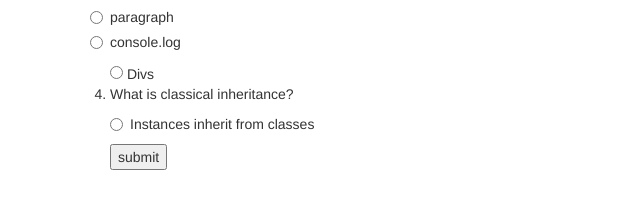
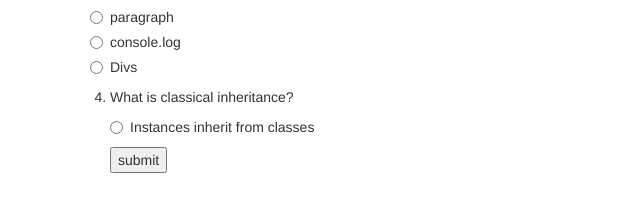
Before and after one commit to nuriath/Javascript-Quiz, a plain HTML site: page index.html in a window 1280 px wide. Shown: the part 313-524 px from the top of the page, 0-640 px from the left. Drawn offline with nearby package versions, Linux system fonts and the light colour scheme; files that its build step writes are made by us from their sources; files whose address does not match are found by name.

Commit message:
add classes on divs

```diff
--- a/index.html
+++ b/index.html
@@ -68,12 +68,12 @@
                             console.log
                         </lable>
                       </div>
-                      <div>
+                      <div class="radio">
                         <lable>
                             <input type="radio" name="answer" value="divs">
                             Divs
                         </lable>
-                      </div>
+                      </div class="radio">
                       <li>What is classical inheritance?</li>
                       <div class="radio">
                         <label>
```
